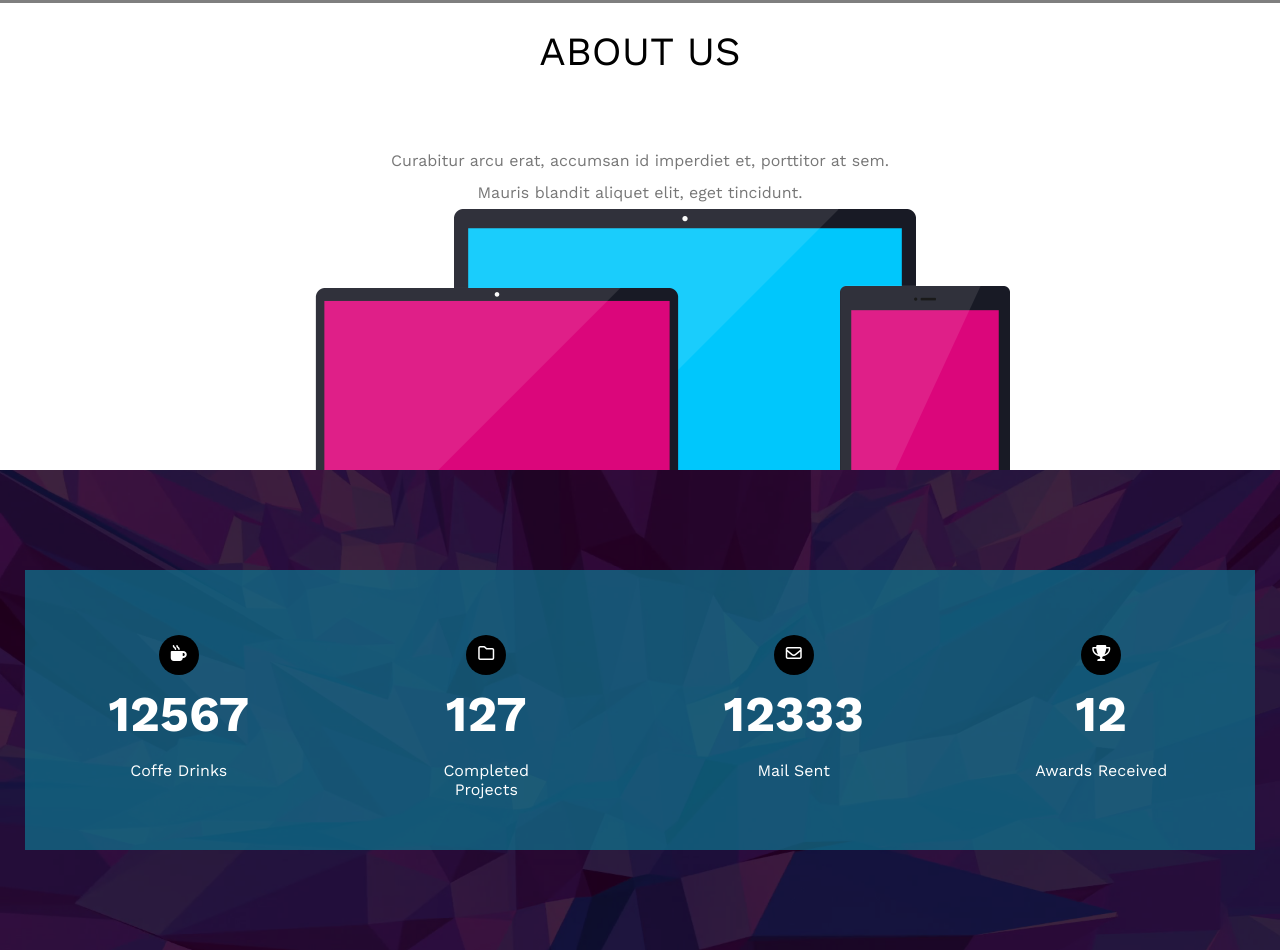
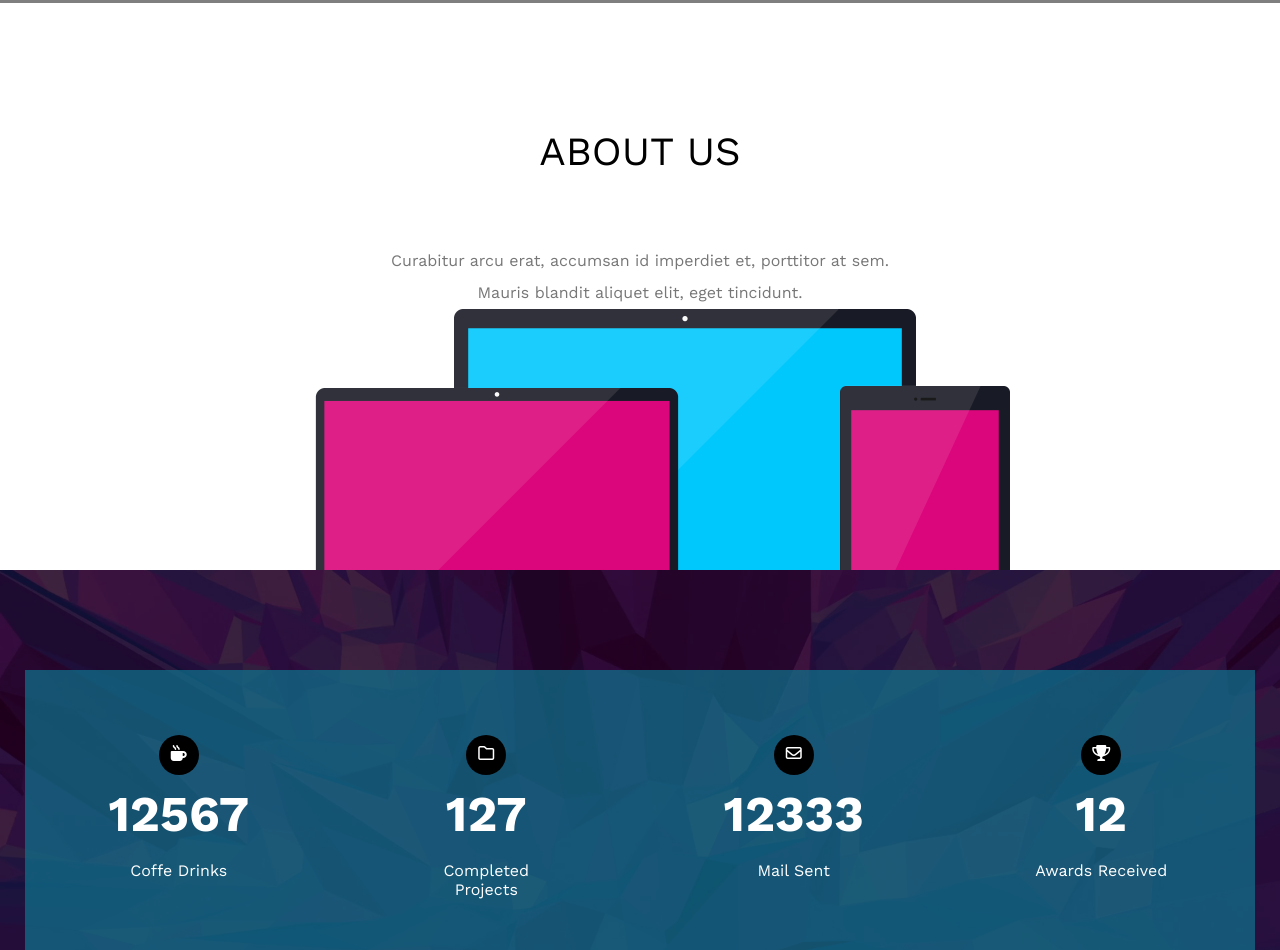
Before and after one commit to Ismailharik/Gasper_Clone, a plain HTML site: page index.html in a window 1280 px wide. Shown: the part 3958-4908 px from the top of the page. Drawn offline with nearby package versions, Linux system fonts and the light colour scheme; files whose address does not match are found by name; a web font is replaced by a local one.

Commit message:
some change on css

```diff
--- a/css/css.css
+++ b/css/css.css
@@ -466,6 +466,7 @@ right: 10px;
 /* Start About  */
 .about{
 
+    padding-top :  var(--section-padding);
 }
 .about .container{
     text-align: center;
```
